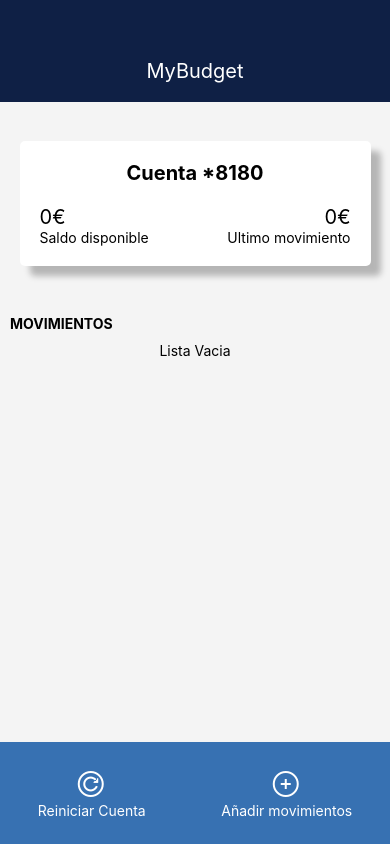
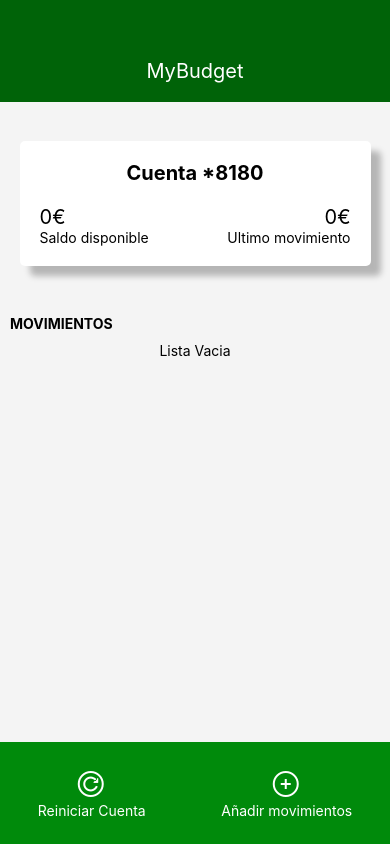
Before and after one commit to JorgeCorreaMendez/my-private-budget, a React Native app: screen / in a window 390 px wide. Built offline with nearby package versions, Linux system fonts and the light colour scheme.

Commit message:
Change: negative movements can already be introduced

```diff
--- a/components/moviments/Moviment.jsx
+++ b/components/moviments/Moviment.jsx
@@ -46,11 +46,11 @@ const styles = StyleSheet.create({
   containerMovement: {
     borderBottomColor: "#E3D8D9",
     borderBottomWidth: 1,
+    width: "100%",
     flexDirection: "row",
     justifyContent: "space-around",
-    width: "95%",
+    alignItems: "center",
     paddingVertical: "5%",
-    alignItems: "center",
   },
   description: {
     color: Colors.secundary,
--- a/components/moviments/MovimentsList.jsx
+++ b/components/moviments/MovimentsList.jsx
@@ -3,7 +3,7 @@ import Movement from "./Moviment";
 
 const MovementList = ({ list, dropMoviment, editMoviment }) => {
   return (
-    <View style={{flex: 1}}>
+    <View style={{ flex: 1 }}>
       {list && list.length ? (
         <FlatList
           data={list}
--- a/constants/color.js
+++ b/constants/color.js
@@ -1,4 +1,4 @@
 export default {
-  primary: '#0F2045',
-  secundary: '#3771B2',
+  primary: '#006308',
+  secundary: '#008A0B',
 }
--- a/screens/AddMovementsScreen.js
+++ b/screens/AddMovementsScreen.js
@@ -42,16 +42,14 @@ const AddMovementsScreen = ({
         { text: "Continuar", style: "default" },
       ]);
     } else {
-      let negativeMatter = matter * -1;
-      console.log(negativeMatter);
-
+      const key = value.key;
       if (typeMatter === "remove") {
-        setMatter(negativeMatter);
-        console.log(matter);
+        let negativeMatter = matter * -1;
+        addMovements({ key, description, matter: negativeMatter, date });
+      } else {
+        addMovements({ key, description, matter, date });
       }
 
-      const key = value.key;
-      addMovements({ key, description, matter, date });
       changeScreens("home");
     }
   };
@@ -94,16 +92,16 @@ const AddMovementsScreen = ({
       </View>
 
       <View style={styles.buttonsAccions}>
-        <TouchableOpacity onPress={() => newMovement("add")}>
+        <TouchableOpacity onPress={() => newMovement("remove")}>
           <Ionicons
-            name="add-circle-sharp"
+            name="remove-circle-sharp"
             size={100}
             color={Colors.secundary}
           />
         </TouchableOpacity>
-        <TouchableOpacity onPress={() => newMovement("remove")}>
+        <TouchableOpacity onPress={() => newMovement("add")}>
           <Ionicons
-            name="remove-circle-sharp"
+            name="add-circle-sharp"
             size={100}
             color={Colors.secundary}
           />
```
